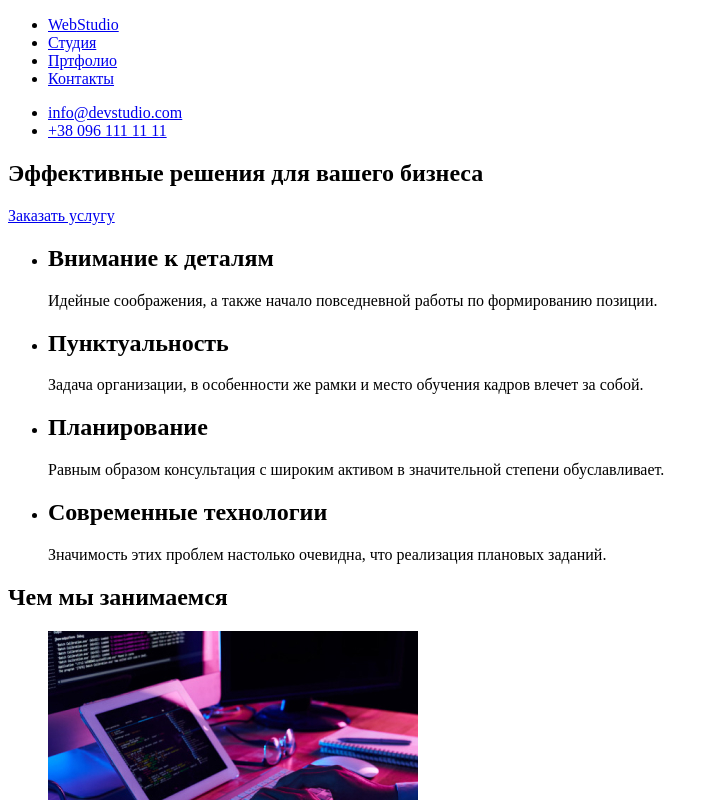
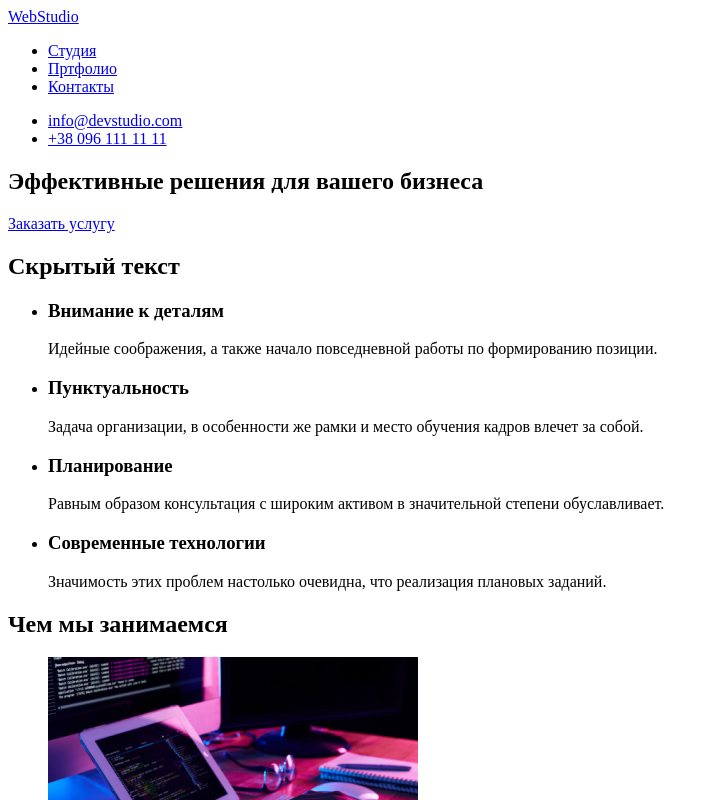
Before and after one commit to Meziran/yrok-1-1, a plain HTML site: page index.html in a window 1280 px wide. Shown: the top 800 px of the page, without its empty margins (0-719 px from the left). Drawn offline with Linux system fonts and the light colour scheme.

Commit message:
the final version 1.1

```diff
--- a/index.html
+++ b/index.html
@@ -10,11 +10,10 @@
 <body>
     <header>
         <nav>
+            <a href="#"><span>Web</span>Studio</a>
             <ul>
-                <li> <a href="#"><span>Web</span>Studio</a></li>
                 <li><a href="#">Студия</a></li>
-                <li>
-                    <a href="#">Пртфолио</a></li>
+                <li><a href="#">Пртфолио</a></li>
                 <li><a href="#">Контакты</a></li>
             </ul>
         </nav>
@@ -28,24 +27,26 @@
         <section>
             <h1>Эффективные решения для вашего бизнеса</h1>
             <a href="#">Заказать услугу</a>
+            <!-- <button>Заказать услугу</button> -->
         </section>
         <!-- features -->
         <section>
+            <h2>Скрытый текст</h2>
             <ul>
                 <li>
-                    <h2>Внимание к деталям</h2>
+                    <h3>Внимание к деталям</h3>
                     <p>Идейные соображения, а также начало повседневной работы по формированию позиции.</p>
                 </li>
                 <li>
-                    <h2>Пунктуальность</h2>
+                    <h3>Пунктуальность</h3>
                     <p>Задача организации, в особенности же рамки и место обучения кадров влечет за собой.</p>
                 </li>
                 <li>
-                    <h2>Планирование</h2>
+                    <h3>Планирование</h3>
                     <p>Равным образом консультация с широким активом в значительной степени обуславливает.</p>
                 </li>
                 <li>
-                    <h2>Современные технологии</h2>
+                    <h3>Современные технологии</h3>
                     <p>Значимость этих проблем настолько очевидна, что реализация плановых заданий.</p>
                 </li>
             </ul>
@@ -86,11 +87,9 @@
     </main>
     <!-- FOOTER -->
     <footer>
-        <h2><a href="#"></a><span>Web</span>Studio</h2>
+        <a href="#"><span>Web</span>Studio</a>
         <address>г. Киев, пр-т Леси Украинки, 26 <br>info@example.com<br>+38 099 111 11 11
         </address>
     </footer>
 </body>
-
-
 </html>
```
